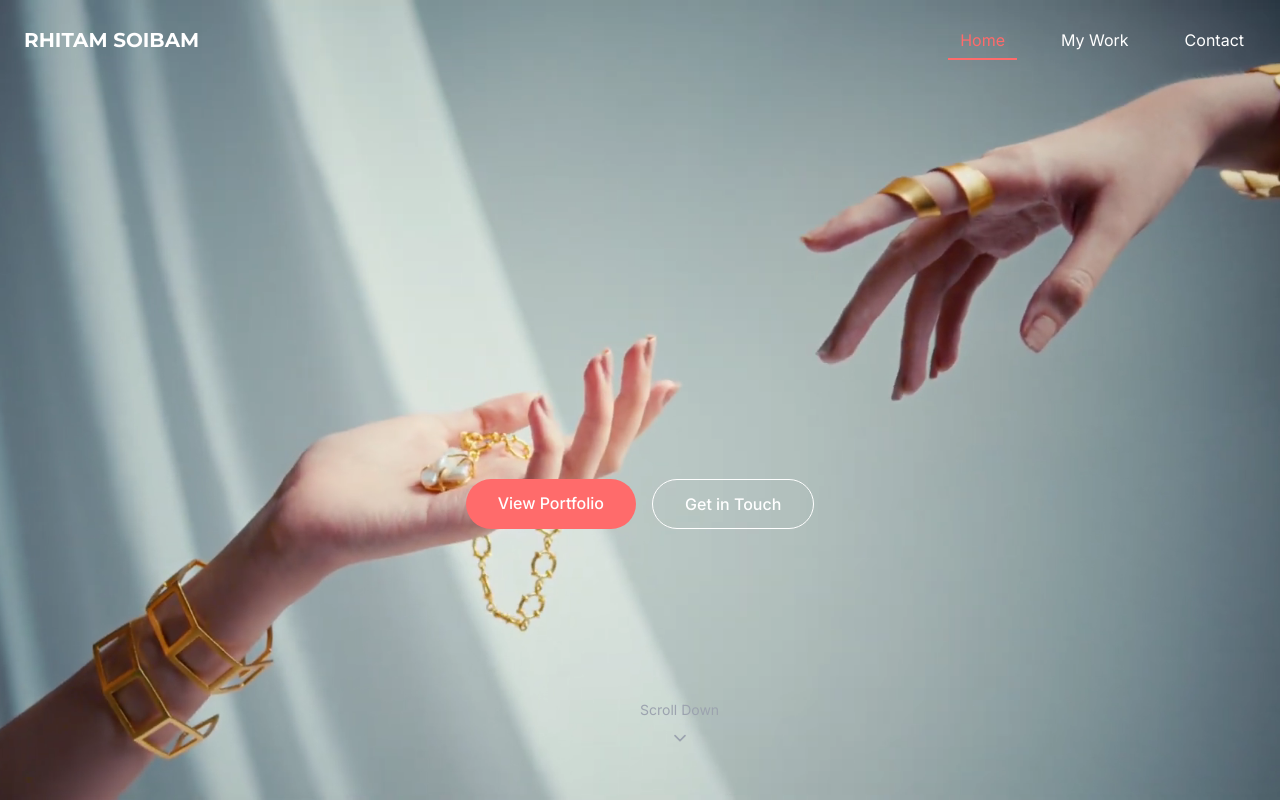
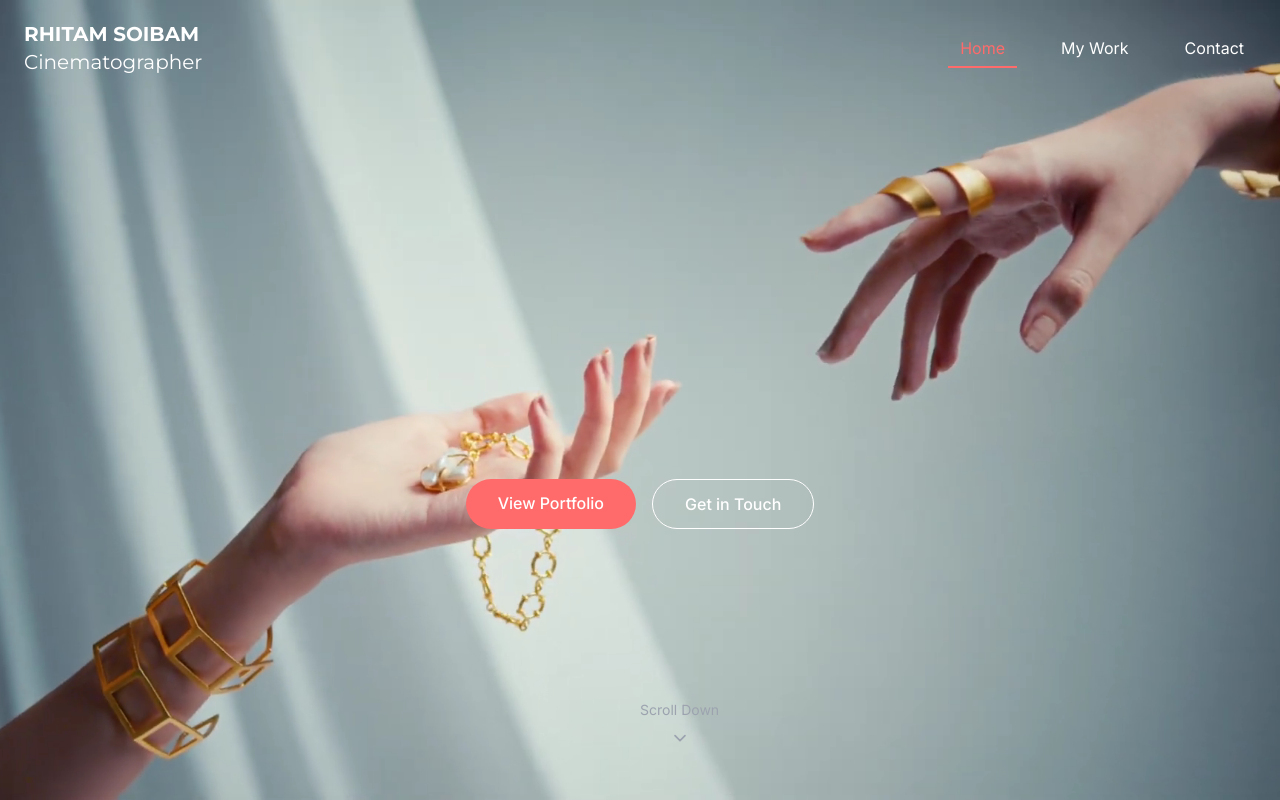
Before and after one commit to BhargabDutta/rhitam-s-portfolio, a React (Vite) app: page / in a window 1280 px wide. Shown: the top 800 px of the page. Built offline with nearby package versions, Linux system fonts and the light colour scheme.

Commit message:
edited content

```diff
--- a/src/components/Navbar.tsx
+++ b/src/components/Navbar.tsx
@@ -31,7 +31,7 @@ const Navbar: React.FC = () => {
         <div className="flex items-center justify-between">
           <NavLink to="/" className="flex items-center gap-2">
             {/* <Camera className="h-8 w-8 text-accent-100" /> */}
-            <span className="text-xl font-display font-bold">RHITAM SOIBAM</span>
+            <span className="text-xl font-display font-bold">RHITAM SOIBAM<br/><span style={{fontWeight:"normal"}}>Cinematographer</span></span>
           </NavLink>
 
           {/* Desktop Navigation */}
```
